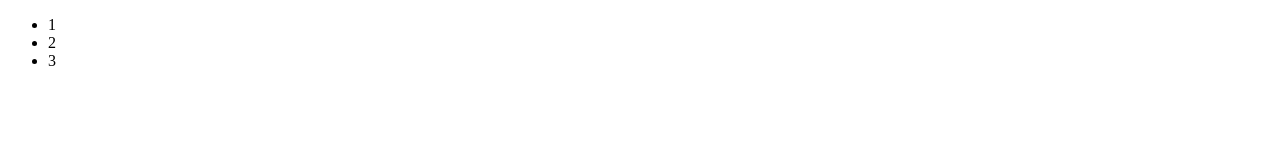
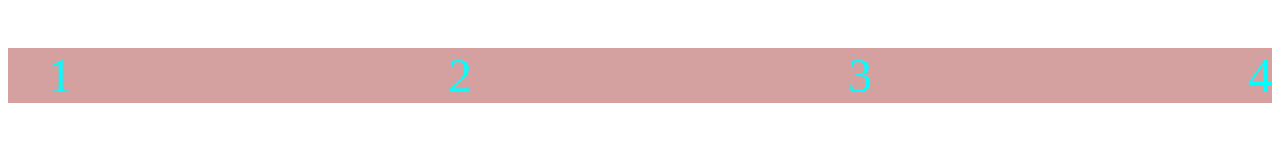
Before and after one commit to borisYO/finbest1, a plain HTML site: page index.html in a window 1280 px wide. Drawn offline with Linux system fonts and the light colour scheme.

Commit message:
add background.
add background

```diff
--- a/index.html
+++ b/index.html
@@ -4,6 +4,7 @@
 <head>
     <meta charset="UTF-8">
     <meta name="viewport" content="width=device-width, initial-scale=1.0">
+    <link rel="stylesheet" href="style.css">
     <title>test</title>
 </head>
 
@@ -12,6 +13,7 @@
         <li>1</li>
         <li>2</li>
         <li>3</li>
+        <li>4</li>
     </ul>
 </body>
 
--- /dev/null
+++ b/style.css
@@ -0,0 +1,11 @@
+ul{
+    display: flex;
+    gap: 5em;
+    font-size: 3em;
+    background: rgb(212, 160, 160);
+    justify-content: space-between;
+}
+ul li{
+    display: block;
+    color: aqua;
+}
```
